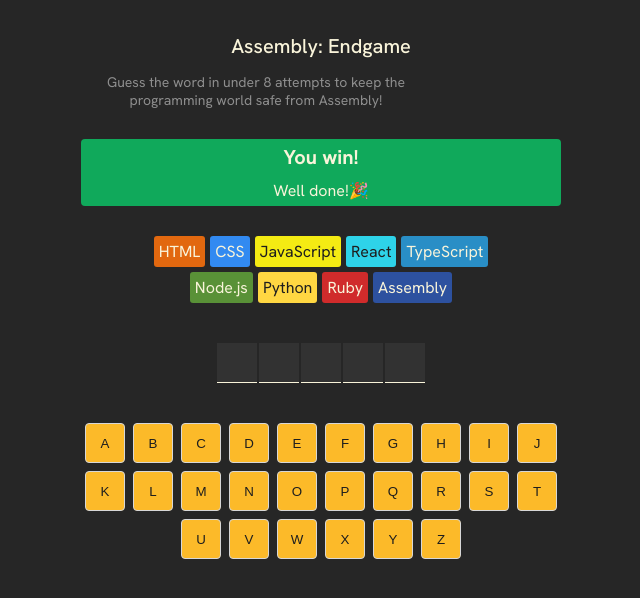
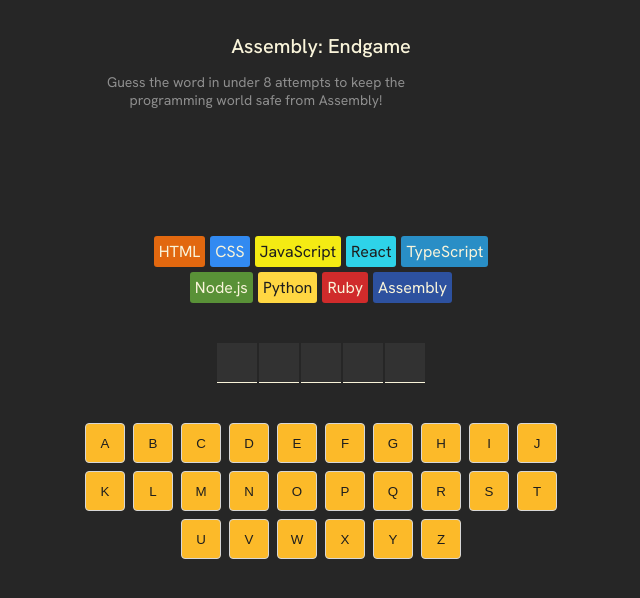
Before and after one commit to yenhtran/assembly-game, a React (Vite) app: page / in a window 1280 px wide. Shown: the top 598 px of the page, without its empty margins (319-959 px from the left). Built offline with nearby package versions, Linux system fonts and the light colour scheme; the HTML template or start-up script is replaced by a standard one.

Commit message:
dynamic status bar display

```diff
--- a/src/App.jsx
+++ b/src/App.jsx
@@ -58,7 +58,7 @@
   return (
       <main>
         <Header />
-        <Status />
+        <Status isGameWon={isGameWon} isGameLost={isGameLost}/>
         <Languages wrongGuessCount={wrongGuessCount}/>
         <section className='word-container'>
           {wordElements}
--- a/src/components/Status.jsx
+++ b/src/components/Status.jsx
@@ -1,8 +1,16 @@
-export default function Status() {
+import clsx from 'clsx'
+export default function Status({ isGameWon, isGameLost}) {
+  const className = clsx({
+    won: isGameWon,
+    lost: isGameLost
+  })
+
+  const visibilityStyles = { visibility: isGameWon || isGameLost ? 'visible' : 'hidden'}
+
   return (
-    <section className="game-status">
-      <h2>You win!</h2>
-      <p>Well done!🎉</p>
+    <section className={'game-status ' + className}>
+      <h2 style={visibilityStyles}>{isGameWon ? 'You win!' : isGameLost ? 'Game over!' : 'Purposely left hidden'}</h2>
+      <p style={visibilityStyles}>{isGameWon ? 'Well done!🎉' : isGameLost ? 'You lose! Better start learning Assembly 😭' : 'Purposely left hidden'}</p>
     </section>
   )
 }
--- a/src/index.css
+++ b/src/index.css
@@ -30,13 +30,24 @@
 }
 
 section.game-status {
-  background-color: #10A95B;
   display: flex;
   flex-direction: column;
   align-items: center;
   color: #F9F4DA;
   border-radius: 4px;
   margin-block: 30px;
+  width: 100%;
+  max-width: 350px;
+}
+
+section.game-status.won {
+  background-color: #10A95B;
+  visibility: visible;
+}
+
+section.game-status.lost {
+  background-color: #BA2A2A;
+  visibility: visible;
 }
 
 section.game-status > p {
```
